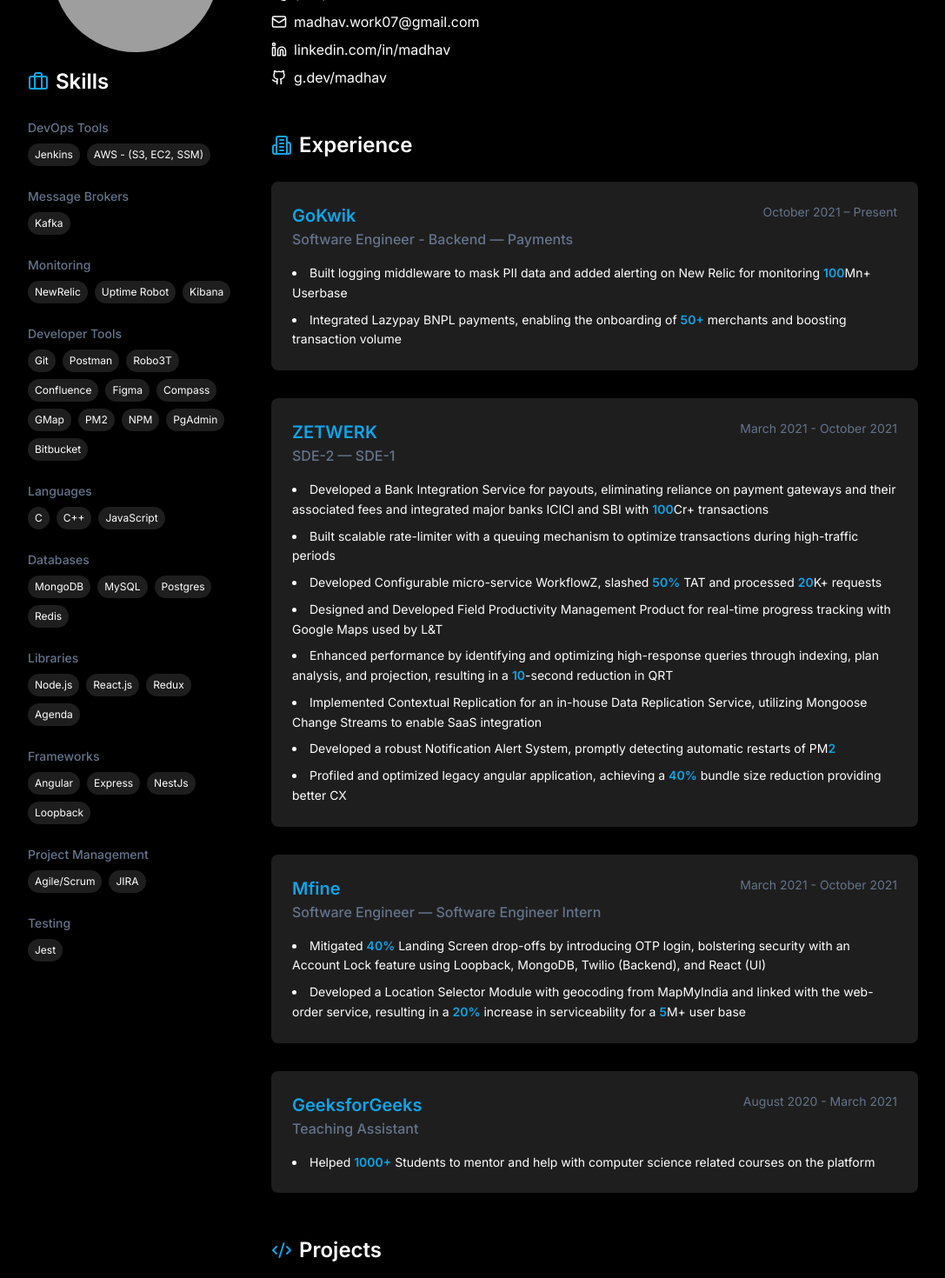
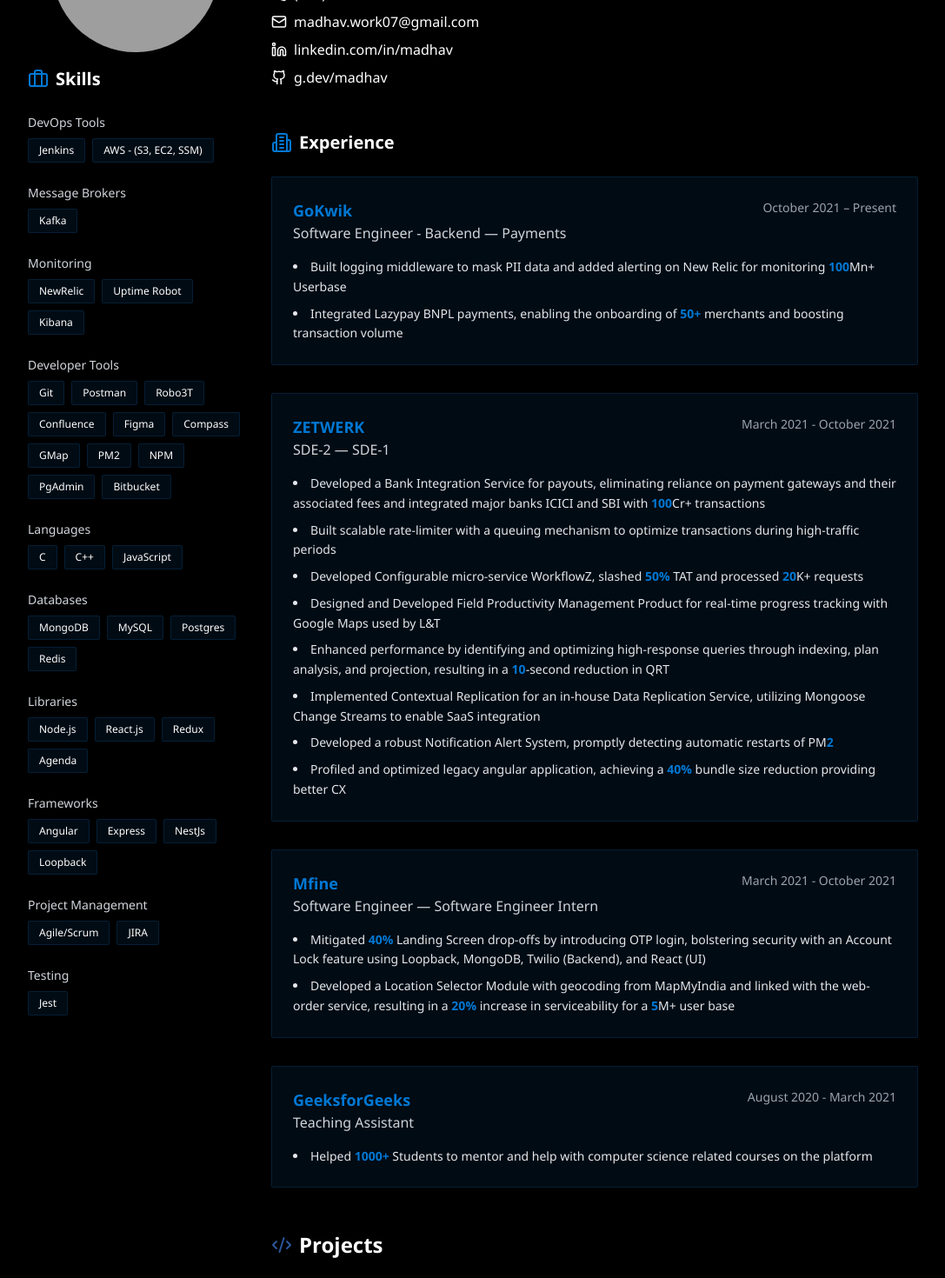
Before and after one commit to madhav3009/madhav-profile, a React (Vite) app: page / in a window 1280 px wide. Shown: the part 180-1650 px from the top of the page at 87% size, without its empty margins (96-1183 px from the left). Built offline with nearby package versions, Linux system fonts and the light colour scheme; grey boxes are pictures that could not be loaded.

Commit message:
Update theme to Microsoft style
Changed the application's theme to align with Microsoft's design aesthetics, ensuring a consistent look and feel throughout the user interface.
[skip gpt_engineer]

```diff
--- a/src/components/resume/Experience.tsx
+++ b/src/components/resume/Experience.tsx
@@ -48,31 +48,31 @@ export const Experience = () => {
   return (
     <section className="animate-fade-up space-y-6">
       <div className="flex items-center gap-2 mb-6">
-        <Building2 className="text-secondary" size={24} />
-        <h2 className="text-2xl font-semibold">Experience</h2>
+        <Building2 className="text-primary" size={24} />
+        <h2 className="text-xl font-semibold">Experience</h2>
       </div>
       <div className="space-y-8">
         {experiences.map((exp) => (
           <div
             key={exp.company}
-            className="p-6 bg-accent rounded-lg hover:shadow-lg transition-shadow duration-300"
+            className="p-6 bg-accent/10 rounded-sm hover:bg-accent/20 transition-all duration-300 border border-accent/20"
           >
             <div className="flex flex-col md:flex-row md:justify-between md:items-start mb-4">
               <div>
-                <h3 className="text-xl font-semibold text-secondary">{exp.company}</h3>
-                <p className="text-primary font-medium">{exp.title}</p>
+                <h3 className="text-lg font-semibold text-primary">{exp.company}</h3>
+                <p className="text-gray-300 font-medium">{exp.title}</p>
               </div>
-              <p className="text-sm text-primary">{exp.period}</p>
+              <p className="text-sm text-gray-400">{exp.period}</p>
             </div>
             <ul className="list-disc list-inside space-y-2">
               {exp.highlights.map((highlight, index) => (
-                <li key={index} className="text-sm leading-relaxed">
+                <li key={index} className="text-sm leading-relaxed text-gray-200">
                   {highlight.split(/(\d+[\d,]*[+%]?)/).map((part, i) => (
                     <span
                       key={i}
                       className={
                         /\d+[\d,]*[+%]?/.test(part)
-                          ? "text-secondary font-semibold"
+                          ? "text-primary font-semibold"
                           : ""
                       }
                     >
--- a/src/components/resume/Skills.tsx
+++ b/src/components/resume/Skills.tsx
@@ -47,18 +47,18 @@ export const Skills = () => {
   return (
     <section className="animate-fade-up space-y-4 w-full">
       <div className="flex items-center gap-2 mb-6">
-        <Briefcase className="text-secondary" size={24} />
-        <h2 className="text-2xl font-semibold">Skills</h2>
+        <Briefcase className="text-primary" size={24} />
+        <h2 className="text-xl font-semibold">Skills</h2>
       </div>
       <div className="space-y-6">
         {skillCategories.map((category) => (
           <div key={category.title} className="space-y-2">
-            <h3 className="font-medium text-primary text-sm">{category.title}</h3>
+            <h3 className="font-medium text-gray-300 text-sm">{category.title}</h3>
             <div className="flex flex-wrap gap-2">
               {category.skills.map((skill) => (
                 <span
                   key={skill}
-                  className="px-2 py-1 bg-accent rounded-full text-xs hover:bg-secondary hover:text-white transition-colors duration-200"
+                  className="px-3 py-1 bg-accent/10 border border-accent/20 rounded-sm text-xs hover:bg-primary hover:border-primary transition-colors duration-200"
                 >
                   {skill}
                 </span>
--- a/src/index.css
+++ b/src/index.css
@@ -6,26 +6,26 @@
 
 @layer base {
   :root {
-    --background: 0 0% 0%; /* Black background */
-    --foreground: 0 0% 100%; /* White text */
+    --background: 0 0% 0%;
+    --foreground: 0 0% 100%;
     --card: 0 0% 0%;
     --card-foreground: 0 0% 100%;
     --popover: 0 0% 0%;
     --popover-foreground: 0 0% 100%;
-    --primary: 210 40% 98%;
-    --primary-foreground: 222.2 47.4% 11.2%;
-    --secondary: 210 40% 96.1%;
-    --secondary-foreground: 222.2 47.4% 11.2%;
+    --primary: 207 100% 42%; /* Microsoft Blue */
+    --primary-foreground: 0 0% 100%;
+    --secondary: 215 57% 38%; /* Microsoft Secondary Blue */
+    --secondary-foreground: 0 0% 100%;
     --muted: 210 40% 96.1%;
     --muted-foreground: 215.4 16.3% 46.9%;
-    --accent: 0 0% 10%; /* Dark accent */
+    --accent: 206 83% 41%; /* Microsoft Accent Blue */
     --accent-foreground: 0 0% 100%;
     --destructive: 0 84.2% 60.2%;
     --destructive-foreground: 210 40% 98%;
     --border: 214.3 31.8% 91.4%;
     --input: 214.3 31.8% 91.4%;
-    --ring: 222.2 84% 4.9%;
-    --radius: 0.5rem;
+    --ring: 206 83% 41%;
+    --radius: 0.25rem; /* Microsoft uses slightly smaller border radius */
   }
 
   * {
--- a/tailwind.config.ts
+++ b/tailwind.config.ts
@@ -19,7 +19,7 @@ export default {
     },
     extend: {
       fontFamily: {
-        sans: ["Inter", "sans-serif"],
+        sans: ["Segoe UI", "Inter", "sans-serif"],
       },
       colors: {
         border: "hsl(var(--border))",
@@ -28,15 +28,15 @@ export default {
         background: "hsl(var(--background))",
         foreground: "hsl(var(--foreground))",
         primary: {
-          DEFAULT: "#64748b",
+          DEFAULT: "#0078D4", // Microsoft Blue
           foreground: "#ffffff",
         },
         secondary: {
-          DEFAULT: "#0ea5e9",
+          DEFAULT: "#2B579A", // Microsoft Secondary Blue
           foreground: "#ffffff",
         },
         accent: {
-          DEFAULT: "#1e1e1e",
+          DEFAULT: "#106EBE", // Microsoft Accent Blue
           foreground: "#ffffff",
         },
         dark: {
```
